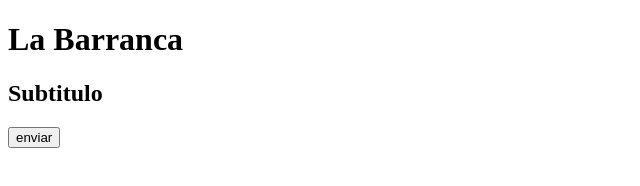
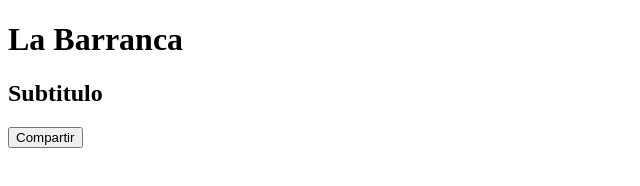
Before and after one commit to MarcoNunezA/git-HelloWorldGit, a plain HTML site: page index.html in a window 1280 px wide. Shown: the full height of the page, 0-640 px from the left. Drawn offline with Linux system fonts and the light colour scheme.

```diff
--- a/index.html
+++ b/index.html
@@ -12,7 +12,7 @@
     <h2>Subtitulo</h2>
 
     <form action="#" method="get">
-        <input type="button" value="enviar">
+        <input type="button" value="Compartir">
     </form>
 </body>
 </html>
```
